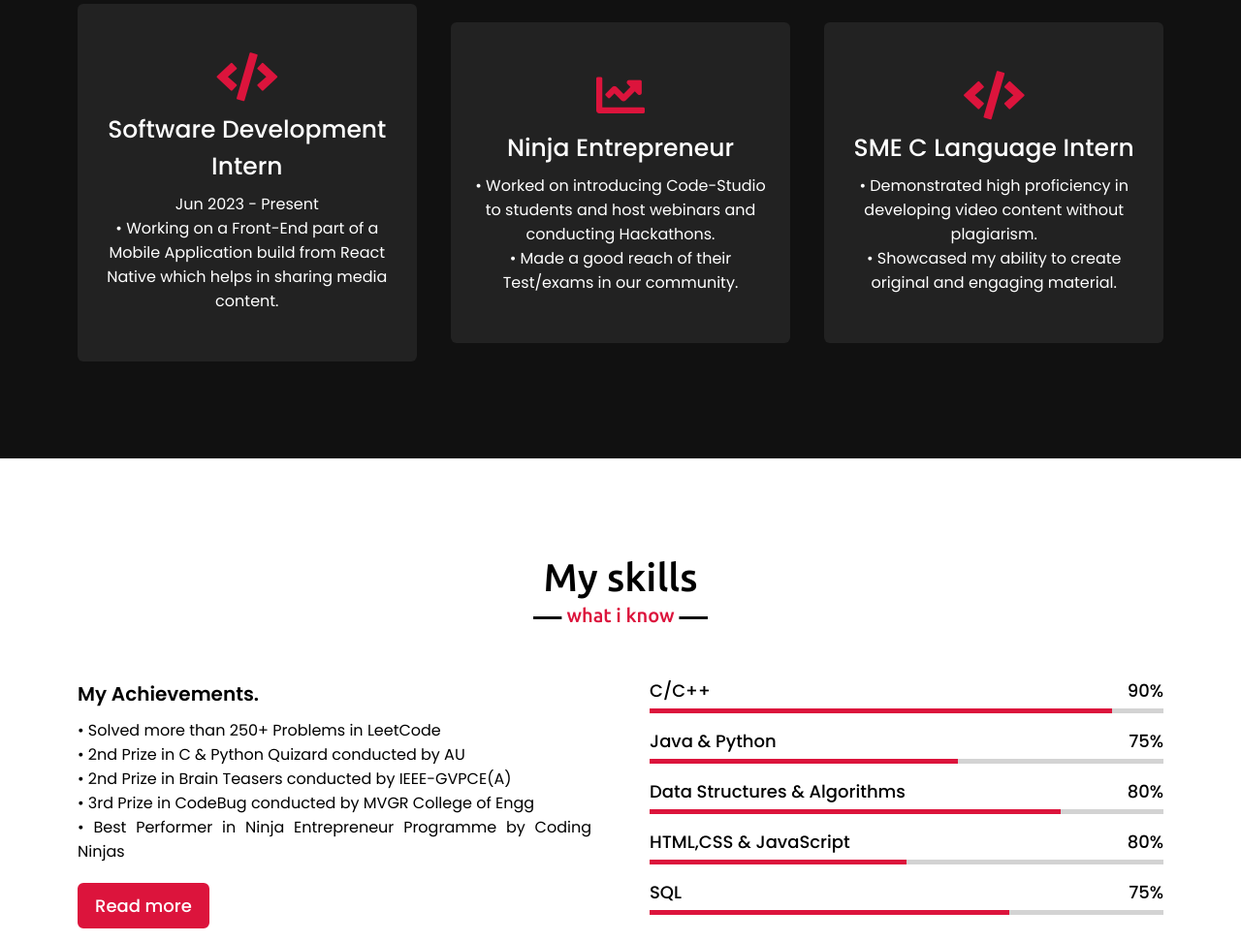
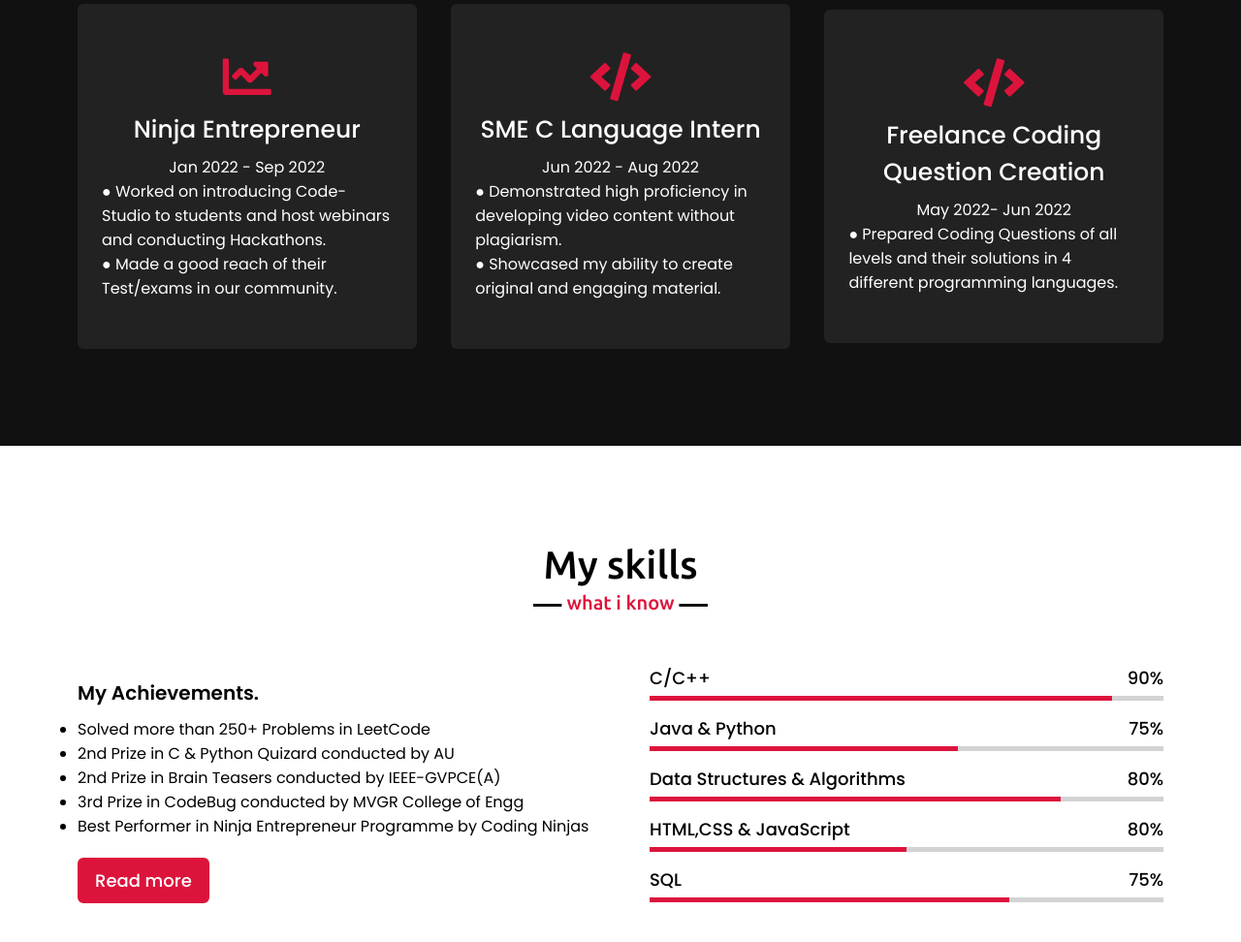
Before and after one commit to ADNAAN18/MyPortfolio, a plain HTML site: page index.html in a window 1280 px wide. Shown: the part 1825-2797 px from the top of the page at 97% size. Drawn offline with nearby package versions, Linux system fonts and the light colour scheme.

Commit message:
Update index.html

```diff
--- a/index.html
+++ b/index.html
@@ -25,7 +25,6 @@
                 <li><a href="#about" class="menu-btn">About</a></li>
                 <li><a href="#services" class="menu-btn">Experience</a></li>
                 <li><a href="#skills" class="menu-btn">Skills</a></li>
-                <li><a href="#teams" class="menu-btn">Teams</a></li>
                 <li><a href="#contact" class="menu-btn">Contact</a></li>
             </ul>
             <div class="menu-btn">
@@ -56,7 +55,12 @@
                 </div>
                 <div class="column right">
                     <div class="text">I'm Adnaan and I'm a <span class="typing-2"></span></div>
-                    <p>Final Year Computer Science Student from Gayatri Vidya Parishad College of Engineering,VSKP with a total aggergate CGPA of 8.9 and preparing to contribute to organizational success while developing new skills and gaining real-world experience. Highly organized and responsible with strong Problem-Solving Skills and critical thinking skills.</p>
+                    <p>Final Year Computer Science Student from Gayatri Vidya Parishad College of Engineering,
+                        VSKP with a total aggergate CGPA of 8.9 and preparing to contribute
+                        to organizational success while developing new skills and
+                        gaining real-world experience.
+                        Highly organized and responsible with strong Problem-Solving Skills
+                        and critical thinking skills.</p>
                     <a href="https://leetcode.com/adnaan18/" target="_blank">LeetCode Profile</a>
                     <a href="https://www.hackerrank.com/adnaan18" target="_blank">HackerRank Profile</a>
                 </div>
@@ -69,7 +73,7 @@
         <div class="max-width">
             <h2 class="title">Experience</h2>
             <div class="serv-content">
-                <div class="card">
+                <!-- <div class="card">
                     <div class="box">
                         <i class="fas fa-code"></i>
                         <div class="text">Software Development Intern</div>
@@ -77,22 +81,33 @@
                         <p>• Working on a Front-End part of a Mobile Application build from React Native
                           which helps in sharing media content.</p>
                     </div>
-                </div>
+                </div> -->
                 <div class="card">
                     <div class="box">
                         <i class="fas fa-chart-line"></i>
                         <div class="text">Ninja Entrepreneur</div>
-                        <p>• Worked on introducing Code-Studio to students and host webinars and
+                        <p>Jan 2022 - Sep 2022</p>
+                        <p style="text-align:left">● Worked on introducing Code-Studio to students and host webinars and
                           conducting Hackathons.</p>
-                        <p>• Made a good reach of their Test/exams in our community.</p>
+                        <p style="text-align:left">● Made a good reach of their Test/exams in our community.</p>
                     </div>
                 </div>
                 <div class="card">
                     <div class="box">
                         <i class="fas fa-code"></i>
                         <div class="text">SME C Language Intern</div>
-                        <p>• Demonstrated high proficiency in developing video content without plagiarism.</p>
-                        <p>• Showcased my ability to create original and engaging material.</p>
+                        <p> Jun 2022 - Aug 2022</p>
+                        <p style="text-align:left">● Demonstrated high proficiency in developing video content without plagiarism.</p>
+                        <p style="text-align:left">● Showcased my ability to create original and engaging material.</p>
+                    </div>
+                </div>
+                <div class="card">
+                    <div class="box">
+                        <i class="fas fa-code"></i>
+                        <div class="text">Freelance Coding Question Creation</div>
+                        <p>May 2022- Jun 2022</p>
+                        <p style="text-align:left">● Prepared Coding Questions of all levels and their solutions in 4 different
+                            programming languages.</p>
                     </div>
                 </div>
                </div>
@@ -107,11 +122,13 @@
             <div class="skills-content">
                 <div class="column left">
                     <div class="text">My Achievements.</div>
-                    <p>• Solved more than 250+ Problems in LeetCode</p>
-                    <p>• 2nd Prize in C & Python Quizard conducted by AU</p>
-                    <p>• 2nd Prize in Brain Teasers conducted by IEEE-GVPCE(A)</p>
-                    <p>• 3rd Prize in CodeBug conducted by MVGR College of Engg</p>
-                    <p>• Best Performer in Ninja Entrepreneur Programme by Coding Ninjas</p>
+                    <ul>
+                        <li>Solved more than 250+ Problems in LeetCode</li>
+                        <li>2nd Prize in C & Python Quizard conducted by AU</li>
+                        <li>2nd Prize in Brain Teasers conducted by IEEE-GVPCE(A)</li>
+                        <li>3rd Prize in CodeBug conducted by MVGR College of Engg</li>
+                        <li>Best Performer in Ninja Entrepreneur Programme by Coding Ninjas</li>
+                    </ul>
                     <a href="#">Read more</a>
                 </div>
                 <div class="column right">
@@ -154,36 +171,6 @@
             </div>
         </div>
     </section>
-
-    <!-- teams section start -->
-    <!-- <section class="teams" id="teams">
-        <div class="max-width">
-            <h2 class="title">My teams</h2>
-            <div class="carousel owl-carousel">
-                <div class="card">
-                    <div class="box">
-                        <img src="images/profile-1.jpeg" alt="">
-                        <div class="text">Someone name</div>
-                        <p>Lorem ipsum dolor sit amet consectetur adipisicing elit.</p>
-                    </div>
-                </div>
-                <div class="card">
-                    <div class="box">
-                        <img src="images/profile-2.jpeg" alt="">
-                        <div class="text">Someone name</div>
-                        <p>Lorem ipsum dolor sit amet consectetur adipisicing elit.</p>
-                    </div>
-                </div>
-                <div class="card">
-                    <div class="box">
-                        <img src="images/profile-3.jpeg" alt="">
-                        <div class="text">Someone name</div>
-                        <p>Lorem ipsum dolor sit amet consectetur adipisicing elit.</p>
-                    </div>
-                </div>
-            </div>
-        </div>
-    </section> -->
 
     <!-- contact section start -->
     <section class="contact" id="contact">
```
